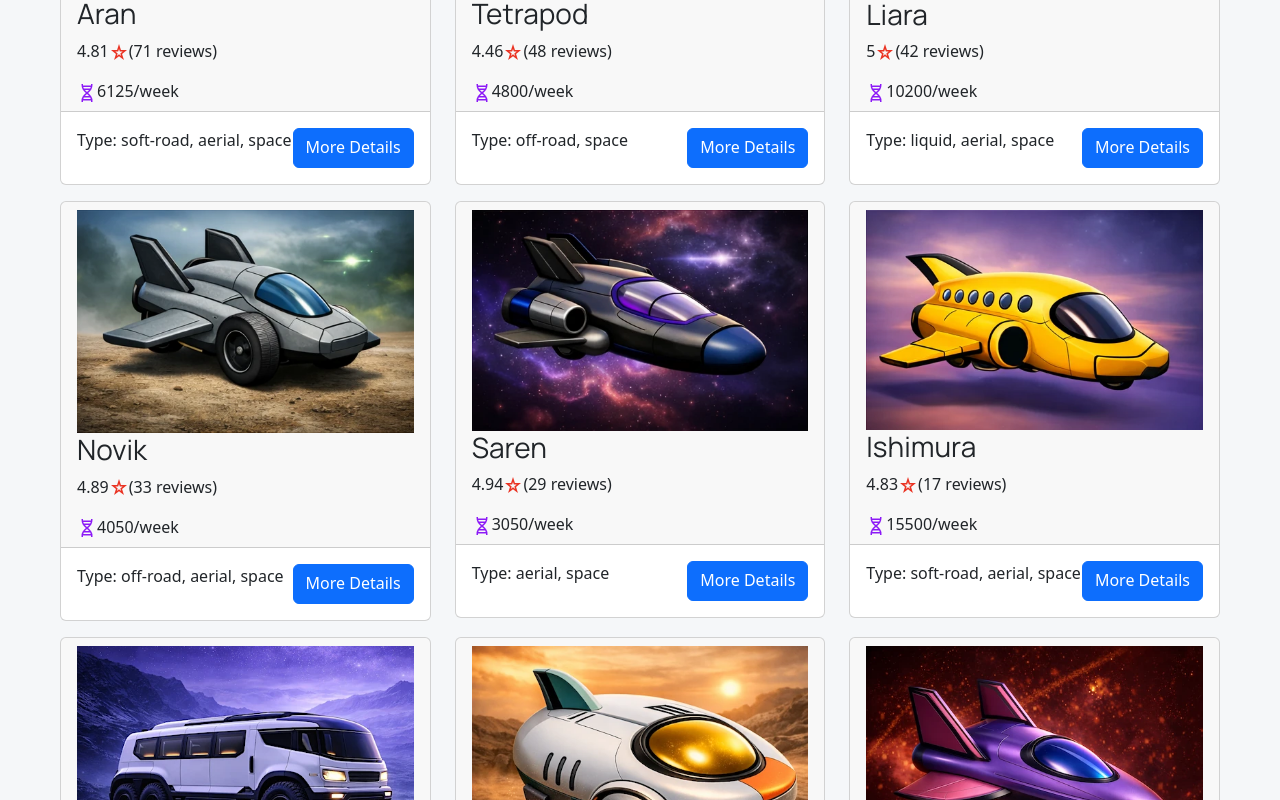
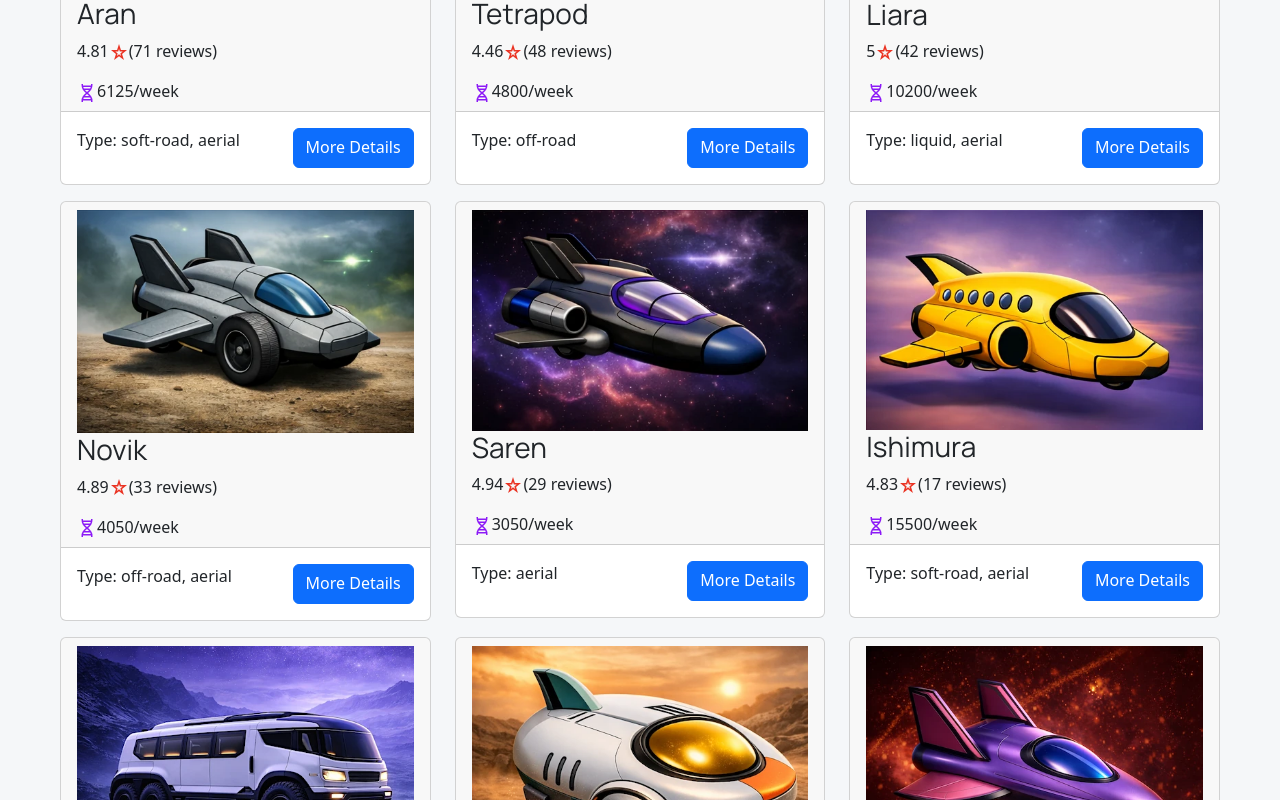
Before and after one commit to ezsota/pathfinder, a React (Vite) app: page /listings in a window 1280 px wide. Shown: the part 1000-1800 px from the top of the page. Built offline with nearby package versions, Linux system fonts and the light colour scheme.

Commit message:
filtering logic - map/sort

```diff
--- a/src/components/FilterBox.jsx
+++ b/src/components/FilterBox.jsx
@@ -1,5 +1,6 @@
 //filter box (make this a rectangle with an image in the background) -> filter list of displayed crafts
 import { defaultFilter } from "../context/filterContext.js";
+import { craftData } from "../data/spacecrafts.js";
 
 // PROPS / PARENT COMPONENT = pages/CraftListings.jsx
 export default function FilterBox(props) {
@@ -20,9 +21,19 @@ function updateFilter(key, value) {
                 newFilters = [...currentFilters, value];
             }
 
-        return {...prev, [key]: newFilters};
+            return { ...prev, [key]: newFilters };
         });
     };
+
+    // SORTED FILTER VALUES
+    const categoriesSorted = [...new Set(craftData.spacecrafts.map(craft => craft.category))];
+    const cargoesUniqueSorted = [...new Set(craftData.spacecrafts.map(craft => craft.cargo))].sort((acc, currVal) => acc - currVal); //sort low to high
+    const rangesUniqueSorted = [...new Set( // get unique ranges
+        craftData.spacecrafts.map(
+            craft => craft.max_range))].sort( // sort low to high
+                (acc, currVal) => (currVal > 5) - (acc > 5) || acc - currVal // 500 first then remainders
+            );
+    const speedsUniqueSorted = [...new Set(craftData.spacecrafts.map(craft => craft.max_speed))].sort();
 
     return (
         <nav
@@ -53,19 +64,19 @@ function updateFilter(key, value) {
                 <div className="collapse navbar-collapse w-100" id="navbarNavDarkDropdown">
                     <ul className="navbar-nav list-group m-auto w-100 justify-content-evenly gap-2 gap-md-0">
 
-                        {/* TYPE */}
+                        {/* CATEGORIES */}
                         <li className="nav-item dropdown">
                             <a className="nav-link dropdown-toggle border rounded" href="#" role="button" data-bs-toggle="dropdown">Type</a>
                             <ul className="dropdown-menu dropdown-menu-dark">
-                                {["off-road", "soft-road", "liquid", "aerial", "space"].map(type => (
-                                    <li key={type} className="dropdown-item">
+                                {categoriesSorted.map(cat => (
+                                    <li key={cat} className="dropdown-item">
                                         <input
                                             className="form-check-input me-1"
                                             type="checkbox"
-                                            checked={props.filters.category.includes(type)}
-                                            onChange={() => updateFilter("category", type)}
+                                            checked={props.filters.category.includes(cat)}
+                                            onChange={() => updateFilter("category", cat)}
                                         />
-                                        {type.charAt(0).toUpperCase() + type.slice(1)}
+                                        {cat.charAt(0).toUpperCase() + cat.slice(1)}
                                     </li>
                                 ))}
                             </ul>
@@ -93,15 +104,15 @@ function updateFilter(key, value) {
                         <li className="nav-item dropdown">
                             <a className="nav-link dropdown-toggle border rounded" href="#" role="button" data-bs-toggle="dropdown">Occupants</a>
                             <ul className="dropdown-menu dropdown-menu-dark">
-                                {["1-10", "10-15", "15+"].map(range => (
-                                    <li key={range} className="dropdown-item">
+                                {["3-10", "10-15", "15+"].map(occs => (
+                                    <li key={occs} className="dropdown-item">
                                         <input
                                             className="form-check-input me-1"
                                             type="checkbox"
-                                            checked={props.filters.max_occupancy.includes(range)}
-                                            onChange={() => updateFilter("max_occupancy", range)}
+                                            checked={props.filters.max_occupancy.includes(occs)}
+                                            onChange={() => updateFilter("max_occupancy", occs)}
                                         />
-                                        {range}
+                                        {occs}
                                     </li>
                                 ))}
                             </ul>
@@ -111,7 +122,7 @@ function updateFilter(key, value) {
                         <li className="nav-item dropdown">
                             <a className="nav-link dropdown-toggle border rounded" href="#" role="button" data-bs-toggle="dropdown">Cargo</a>
                             <ul className="dropdown-menu dropdown-menu-dark">
-                                {[50, 100, 150, 200].map(val => (
+                                {cargoesUniqueSorted.map(val => (
                                     <li key={val} className="dropdown-item">
                                         <input
                                             className="form-check-input me-1"
@@ -129,7 +140,11 @@ function updateFilter(key, value) {
                         <li className="nav-item dropdown">
                             <a className="nav-link dropdown-toggle border rounded" href="#" role="button" data-bs-toggle="dropdown">Range</a>
                             <ul className="dropdown-menu dropdown-menu-dark">
-                                {[500, 1, 2, 3, 4].map(val => (
+                                {rangesUniqueSorted.map(val => {
+                                    let adjVal;
+                                    val > 5 ? adjVal = `${val}Mmi` : adjVal = `${val}Bmi`;
+
+                                    return (
                                         <li key={val} className="dropdown-item">
                                             <input
                                                 className="form-check-input me-1"
@@ -137,9 +152,11 @@ function updateFilter(key, value) {
                                                 checked={props.filters.max_range.includes(val)}
                                                 onChange={() => updateFilter("max_range", val)}
                                             />
-                                        {val}
+                                            {adjVal}
                                         </li>
-                                ))}
+                                    )
+                                })
+                                }
                             </ul>
                         </li>
 
@@ -147,7 +164,7 @@ function updateFilter(key, value) {
                         <li className="nav-item dropdown">
                             <a className="nav-link dropdown-toggle border rounded" href="#" role="button" data-bs-toggle="dropdown">Speed</a>
                             <ul className="dropdown-menu dropdown-menu-dark">
-                                {[1, 2, 3].map(val => (
+                                {speedsUniqueSorted.map(val => (
                                     <li key={val} className="dropdown-item">
                                         <input
                                             className="form-check-input me-1"
@@ -155,7 +172,7 @@ function updateFilter(key, value) {
                                             checked={props.filters.max_speed.includes(val)}
                                             onChange={() => updateFilter("max_speed", val)}
                                         />
-                                        {val}
+                                        {val}Mmi
                                     </li>
                                 ))}
                             </ul>
--- a/src/data/spacecrafts.js
+++ b/src/data/spacecrafts.js
@@ -17,7 +17,7 @@ export const craftData = {
         {
             "id": "hl-1",
             "name": "chief",
-            "category": "off-road, space",
+            "category": "off-road",
             "size": "S",
             "max_occupancy": 6,
             "cargo": 60,
@@ -46,7 +46,7 @@ export const craftData = {
         {
             "id": "ksp-2",
             "name": "kerbal",
-            "category": "aerial, space",
+            "category": "aerial",
             "size": "M",
             "max_occupancy": 10,
             "cargo": 80,
@@ -71,7 +71,7 @@ export const craftData = {
         {
             "id": "dm-3",
             "name": "thira",
-            "category": "soft-road, aerial, space",
+            "category": "soft-road, aerial",
             "size": "L",
             "max_occupancy": 15,
             "cargo": 120,
@@ -98,7 +98,7 @@ export const craftData = {
         {
             "id": "mp-4",
             "name": "aran",
-            "category": "soft-road, aerial, space",
+            "category": "soft-road, aerial",
             "size": "L",
             "max_occupancy": 10,
             "cargo": 100,
@@ -125,7 +125,7 @@ export const craftData = {
         {
             "id": "sb-4",
             "name": "tetrapod",
-            "category": "off-road, space",
+            "category": "off-road",
             "size": "M",
             "max_occupancy": 5,
             "cargo": 90,
@@ -151,7 +151,7 @@ export const craftData = {
         {
             "id": "me-6",
             "name": "liara",
-            "category": "liquid, aerial, space",
+            "category": "liquid, aerial",
             "size": "S",
             "max_occupancy": 4,
             "cargo": 50,
@@ -180,7 +180,7 @@ export const craftData = {
         {
             "id": "dm-7",
             "name": "novik",
-            "category": "off-road, aerial, space",
+            "category": "off-road, aerial",
             "size": "M",
             "max_occupancy": 6,
             "cargo": 50,
@@ -196,7 +196,7 @@ export const craftData = {
                 "All-terrain drivetrain"
             ],
             "description": "A space-ground hybrid equipped with autonomous features for varied terrain.",
-            "max_range": 1.2,
+            "max_range": 1.5,
             "range_unit": "Bmi",
             "max_speed": 3,
             "image": novikImg
@@ -204,7 +204,7 @@ export const craftData = {
         {
             "id": "me-8",
             "name": "saren",
-            "category": "aerial, space",
+            "category": "aerial",
             "size": "S",
             "max_occupancy": 4,
             "cargo": 50,
@@ -229,7 +229,7 @@ export const craftData = {
         {
             "id": "ds-9",
             "name": "ishimura",
-            "category": "soft-road, aerial, space",
+            "category": "soft-road, aerial",
             "size": "XL",
             "max_occupancy": 20,
             "cargo": 200,
@@ -261,7 +261,7 @@ export const craftData = {
         {
             "id": "sb-10",
             "name": "iberis",
-            "category": "off-road, space",
+            "category": "off-road",
             "size": "L",
             "max_occupancy": 10,
             "cargo": 110,
@@ -292,7 +292,7 @@ export const craftData = {
         {
             "id": "mp-11",
             "name": "spire",
-            "category": "liquid, aerial, space",
+            "category": "liquid, aerial",
             "size": "S",
             "max_occupancy": 4,
             "cargo": 50,
@@ -320,7 +320,7 @@ export const craftData = {
         {
             "id": "zim-12",
             "name": "invader",
-            "category": "aerial, space",
+            "category": "aerial",
             "size": "S",
             "max_occupancy": 4,
             "cargo": 50,
```
Lines whose indentation alone changed are shown as unchanged.
